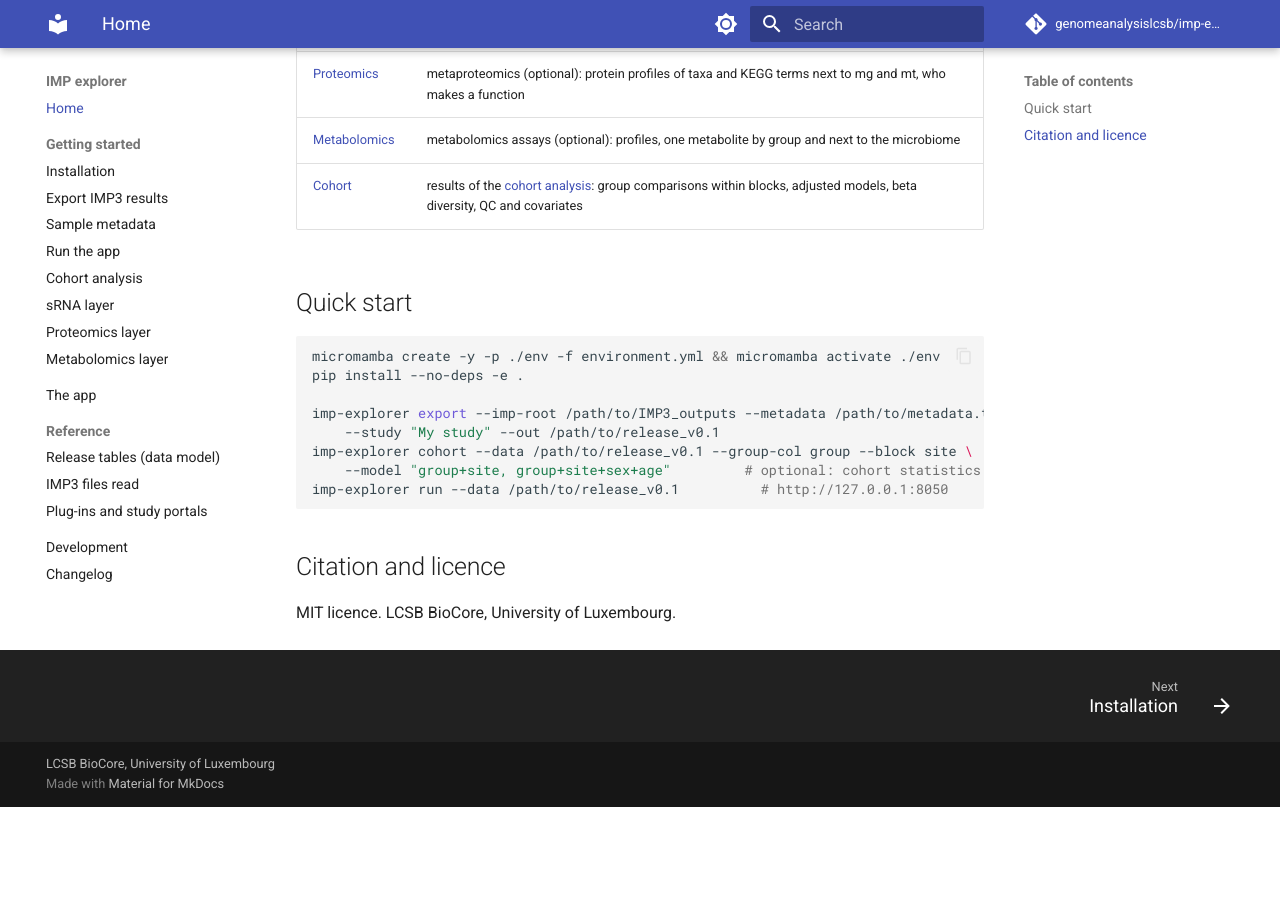
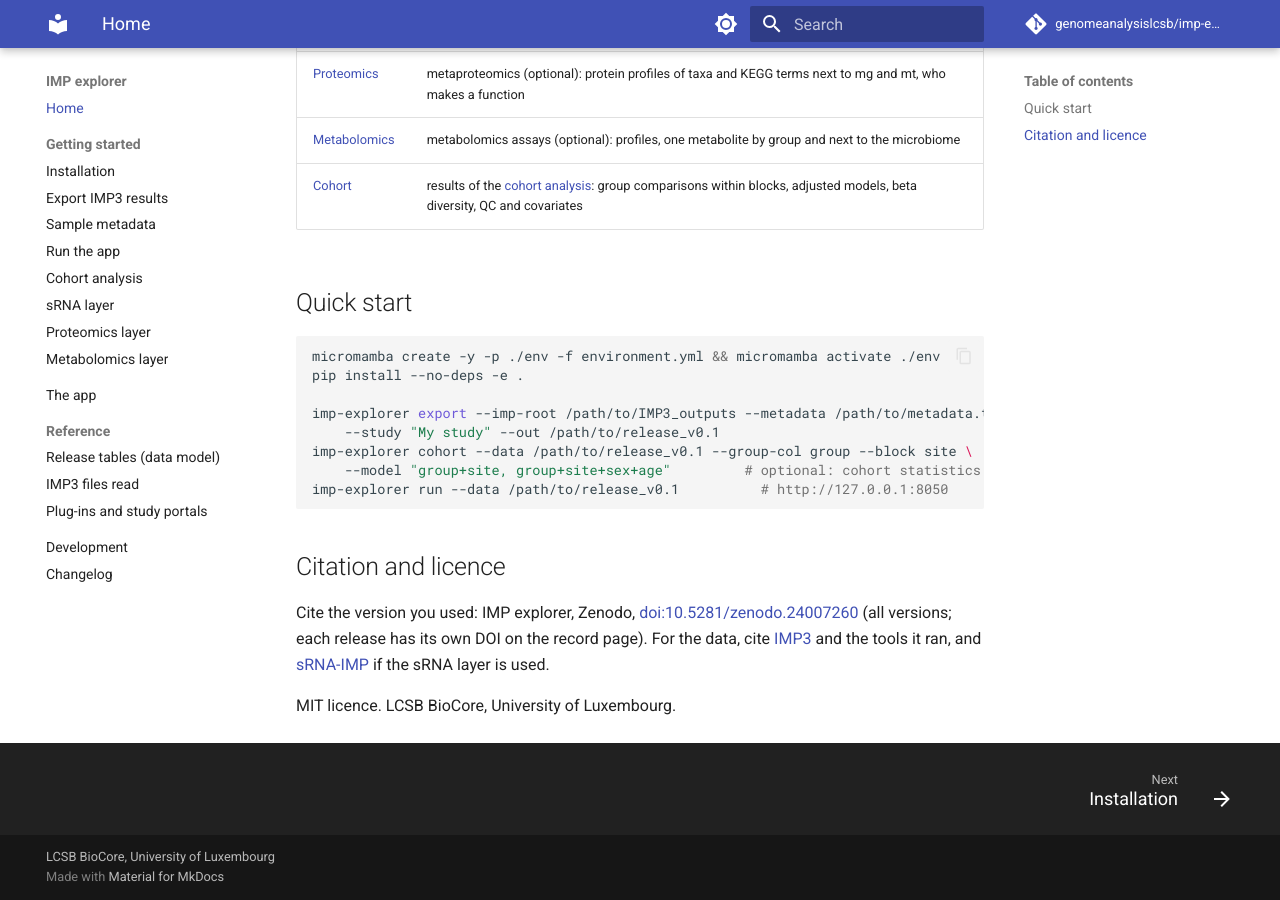
Before and after one commit to genomeanalysislcsb/imp-explorer, an MkDocs documentation site: the page built from docs/index.md, in a window 1280 px wide and 900 px high, scrolled down 2130 px. Built offline with MkDocs 1.6.1 and Material for MkDocs 9.7.7, drawn with Linux system fonts in a browser that asks for light colours; comment, search, counter and statistics services are not loaded; before the commit the page ends 2937 px from its top, so only the background shows below that.

Commit message:
README / docs: Zenodo DOI of IMP explorer (10.5281/zenodo.24007260), how to cite
Co-Authored-By: Claude Opus 5.5 <noreply@anthropic.com>
Claude-Session: https://claude.ai/code/session_01PryMVSXXtZox75xdUKa2x6

```diff
--- a/docs/index.md
+++ b/docs/index.md
@@ -58,4 +58,9 @@ imp-explorer run --data /path/to/release_v0.1          # http://127.0.0.1:8050
 
 ## Citation and licence
 
+Cite the version you used: IMP explorer, Zenodo,
+[doi:10.5281/zenodo.24007260](https://doi.org/10.5281/zenodo.24007260) (all versions; each release has its own DOI on
+the record page). For the data, cite [IMP3](https://github.com/genomeanalysislcsb/IMP3) and the tools it ran, and
+[sRNA-IMP](https://github.com/genomeanalysislcsb/sRNA-IMP) if the sRNA layer is used.
+
 MIT licence. LCSB BioCore, University of Luxembourg.
```
Also changed, not shown: README.md (+5 -1 lines).
